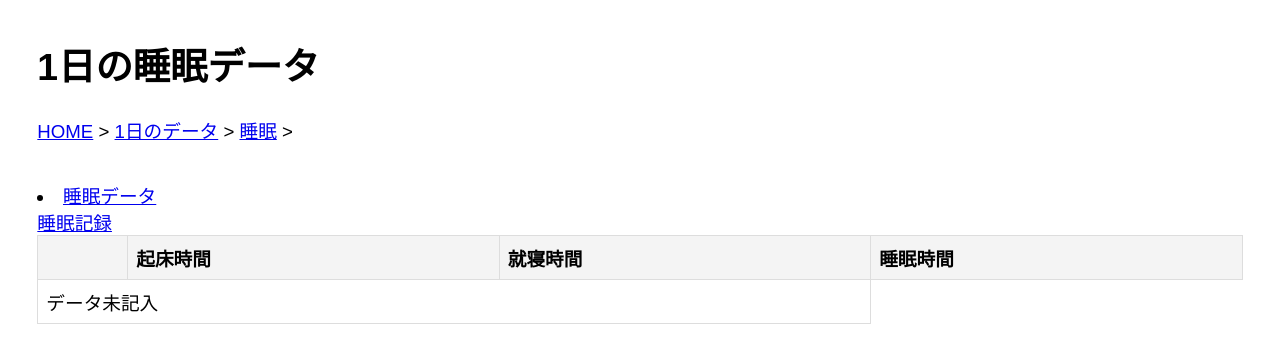
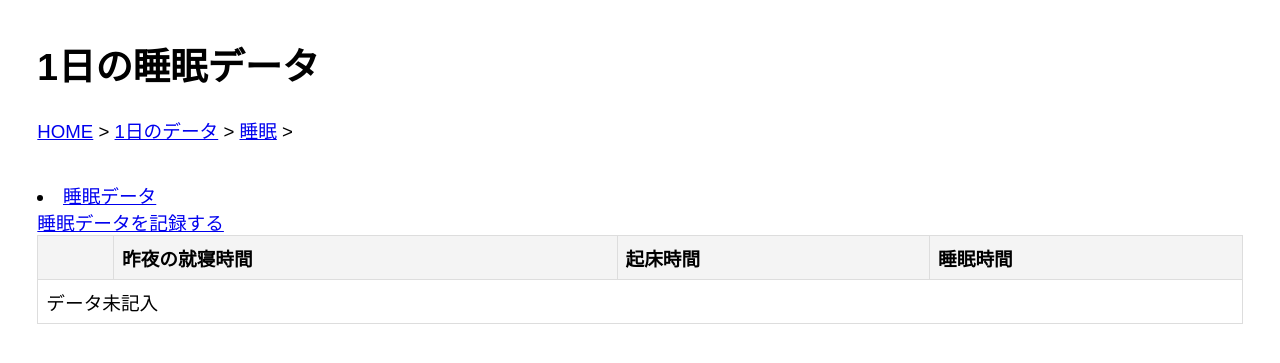
Before and after one commit to 2024AIT-OOP2-G03/HealthCareApplication, a Flask app: page /sleep/?day=1 in a window 1280 px wide. Shown: the top 363 px of the page. Run offline with Flask 3, Linux system fonts and the light colour scheme.

Commit message:
データ入力機能完成

```diff
--- a/routes/Sleep.py
+++ b/routes/Sleep.py
@@ -5,26 +5,28 @@ sleep_bp = Blueprint ('sleep',__name__, url_prefix='/sleep')
 
 @sleep_bp.route('/')
 def sleep():
-    # 日付を取得
+    # 日付を取得（指定変数名がdayだからわかりにくいが中身は月日でdateと同じ型）
     day = request.args.get('day')
-    sleeps = Sleep.select().where(Sleep.date.day >= int(day))
+    sleeps = Sleep.select().where(Sleep.date >= int(day))
     return render_template('sleep_list.html', title='睡眠データ', items = sleeps, day = day)
 
-@sleep_bp.route('/edit/<int:sleep_id>', methods=['GET', 'POST'])
+@sleep_bp.route('/edit', methods=['GET', 'POST'])
 def edit():
     # 日付を取得
     day = request.args.get('day')
-    sleep = Sleep.get_or_none(Sleep.id == sleep_id)
+    sleep = Sleep.get_or_none(Sleep.date == day)
 
     if not sleep:# データが見つからなければ
         Sleep.create(wakeup="00:00", gotobed="00:00", sleeptime=0, date=day)
 
     if request.method == 'POST':
-        sleep.wakeup = request.form['wakeup']
-        sleep.gotobed = request.form['gotobed']
+        sleep.wakeup = del_second(request.form['wakeup']) #読み込んでsを消去
+        sleep.gotobed = del_second(request.form['gotobed'])
         sleep.sleeptime = calculate_sleeptime(sleep.wakeup, sleep.gotobed)  # 睡眠時間を計算する関数
 
         sleep.save()
+        # ただしデータベースがそもそもTimefieldのため、sは消えてくれない
+        # html側でsを削除して表示する
         return redirect(url_for('sleep.sleep',day = day))
 
     return render_template('sleep_edit.html',sleep=sleep,day = day)
@@ -33,10 +35,36 @@ def calculate_sleeptime(wakeup, gotobed):
     """睡眠時間を計算する関数（例: 時間を分として計算）"""
     from datetime import datetime
 
-    fmt = "%H:%M"
+    fmt="%H:%M"
+    if not validate_time_format(wakeup, fmt) or not validate_time_format(gotobed, fmt):
+        raise ValueError("フォーマットエラーだよ")
+
     wakeup_time = datetime.strptime(wakeup, fmt)
     gotobed_time = datetime.strptime(gotobed, fmt)
-    delta = (wakeup_time - gotobed_time).total_seconds() / 3600  # 時間差を計算
+    delta = (wakeup_time - gotobed_time).total_seconds()   # 秒単位で時間差を計算
     if delta < 0:  # 翌日を跨ぐ場合
-        delta += 24
-    return int(delta)
+        delta += 24*3600
+
+     # 時間と分に変換
+    hours = int(delta // 3600)  # 時間
+    minutes = int((delta % 3600) // 60)  # 分
+
+
+    return f"{hours}時間{minutes}分"
+
+def validate_time_format(time_str, fmt="%H:%M"):
+    """時刻フォーマットを検証"""
+    from datetime import datetime
+    try:
+        datetime.strptime(time_str, fmt)
+        return True
+    except ValueError:
+        return False
+
+
+def del_second(whenSleep): #sを消す
+
+    fmt = "%H:%M" # フォーマット
+    # wakeup,gotobednには描画含まれている（フォームにはないけど）から削除する
+    whenSleep_fmt = whenSleep.split(':')[0] + ':' + whenSleep.split(':')[1]
+    return whenSleep_fmt
--- a/templates/sleep_edit.html
+++ b/templates/sleep_edit.html
@@ -15,8 +15,8 @@
     </ul>
 
     <form action="{{ url_for('sleep.edit', sleep=sleep, day=day) }}" method="post">
+        <label>就寝時間 <input type="time" name="gotobed" value="{{ sleep.gotobed }}" required></label><br>
         <label>起床時間 <input type="time" name="wakeup" value="{{ sleep.wakeup }}" required></label><br>
-        <label>就寝時間 <input type="time" name="gotobed" value="{{ sleep.gotobed }}" required></label><br>
         <button type="submit">保存</button>
     </form>
 </body>
--- a/templates/sleep_list.html
+++ b/templates/sleep_list.html
@@ -14,13 +14,13 @@
     </ul>
         <li><a href="{{ url_for('sleep.sleep', day=day) }}">睡眠データ</a></li>
     </ul>
-    <a href="{{ url_for('sleep.edit', sleep=sleep, day=day) }}">睡眠記録</a>
+    <a href="{{ url_for('sleep.edit', sleep=sleep, day=day) }}">睡眠データを記録する</a>
     <table>
         <thead>
             <tr>
                 <th>&nbsp;</th>
+                <th>昨夜の就寝時間</th>
                 <th>起床時間</th>
-                <th>就寝時間</th>
                 <th>睡眠時間</th>
             </tr>
         </thead>
@@ -28,14 +28,15 @@
             {% if items %}
                 {% for sleep in items %}
                 <tr>
-                    <td>{{ sleep.wakeup }}</td>
-                    <td>{{ sleep.gotobed }}</td>
+                    <td><a href="{{ url_for('sleep.edit', sleep=sleep, day=day) }}">編集</a></td>
+                    <td>{{ sleep.gotobed.strftime("%H:%M") }}</td>
+                    <td>{{ sleep.wakeup.strftime("%H:%M") }}</td>
                     <td>{{ sleep.sleeptime }}</td>
                 </tr>
                 {% endfor %}
             {% else %}
                 <tr>
-                    <td colspan="3">データ未記入</de-ta></td>
+                    <td colspan="4">データ未記入</de-ta></td>
                 </tr>
             {% endif %}
         </tbody>
```
